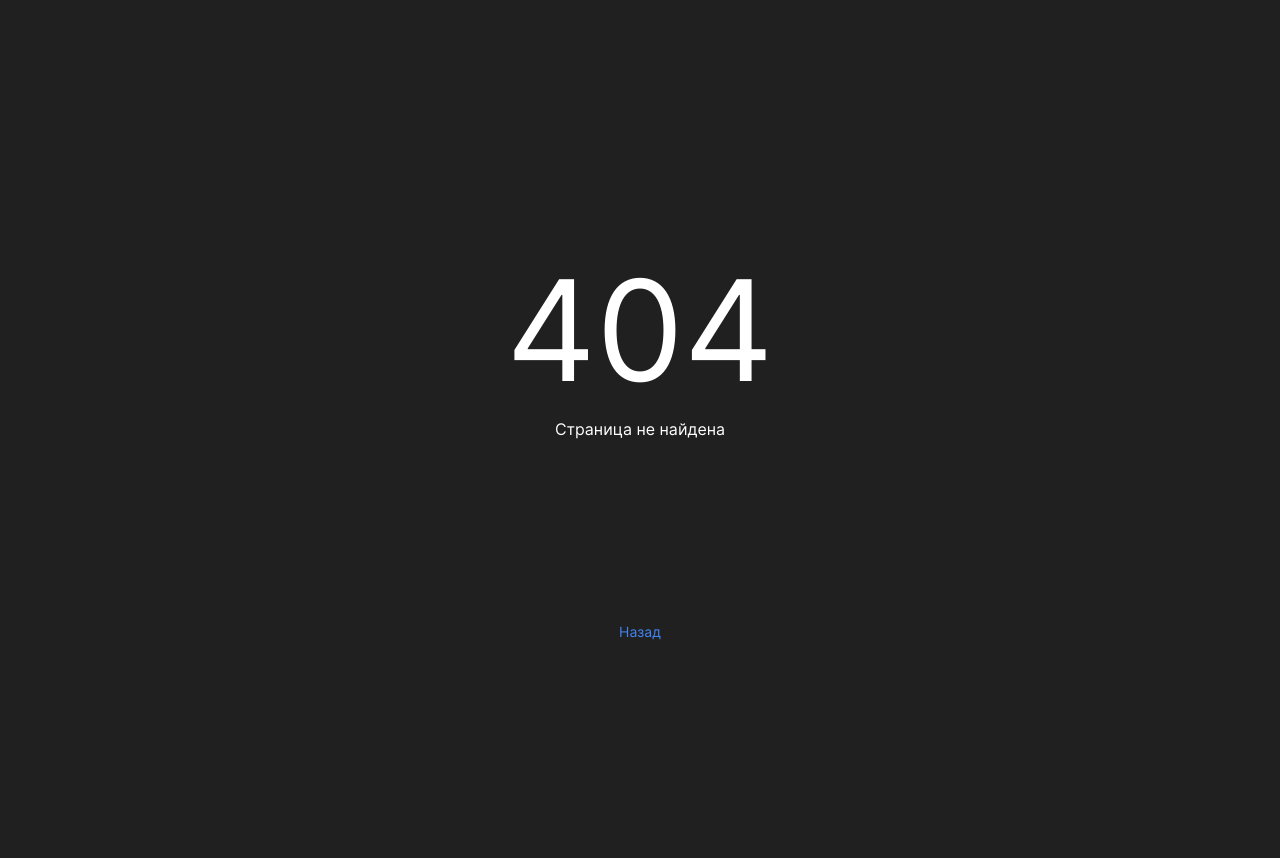
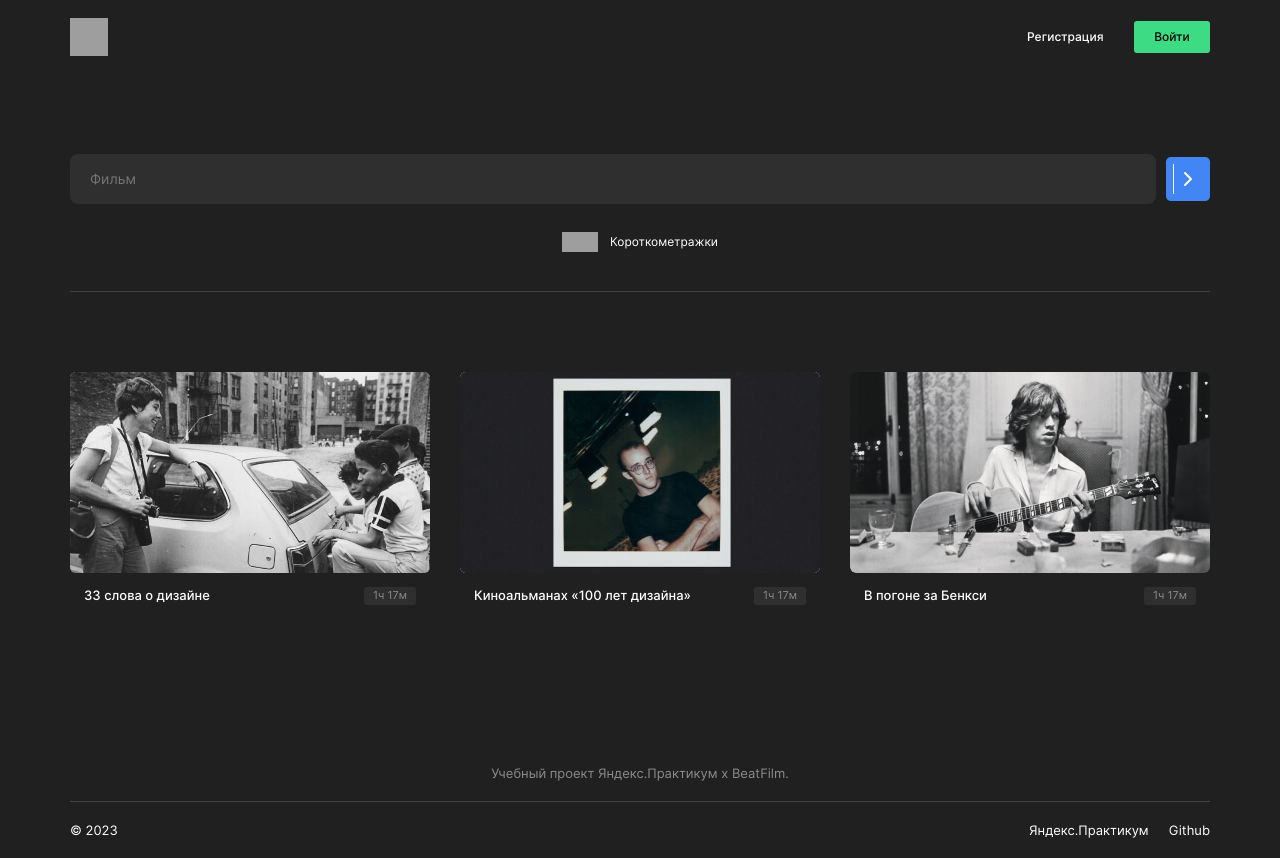
Before and after one commit to Sattturday/movies-explorer-frontend, a React (Create React App) app: page /saved-movies in a window 1280 px wide. Before the commit this address had no page. Before the commit the page ends 800 px from the top, so only its background shows below. Built offline with nearby package versions, Linux system fonts and the light colour scheme; grey boxes are pictures that could not be loaded.

Commit message:
add SavedMovies

```diff
--- a/src/components/App/App.js
+++ b/src/components/App/App.js
@@ -51,7 +51,7 @@ function App() {
       <Routes>
         <Route path="/" element={<Main onBurgerClick={handleBurgerClick} />} />
         <Route path="/movies" element={<Movies />} />
-        {/*  <Route path="/saved-movies" element={<SavedMovies />} />*/}
+        <Route path="/saved-movies" element={<SavedMovies />} />
         <Route path="/profile"
           element={<Profile
             onUpdateUser={handleUpdateUser}
--- a/src/components/films/MoviesCard/MoviesCard.js
+++ b/src/components/films/MoviesCard/MoviesCard.js
@@ -1,17 +1,19 @@
 import './MoviesCard.scss';
 
-function MoviesCard({ card }) {
+function MoviesCard({ card, isSaved }) {
   return (
     <li className="card">
 
-      {!card.isSaved ? (
+      {!card.saved ? (
         <button
           className="card__button card__button_type_saved"
           type="button"
         >Сохранить</button>
       ) : (
         <button
-          className="card__button card__button_type_unsaved"
+          className={`card__button card__button_type_unsaved${
+            (isSaved && ' card__button_type_delete') || ''
+          }`}
           type="button"
         ></button>
       )}
--- a/src/components/films/MoviesCard/MoviesCard.scss
+++ b/src/components/films/MoviesCard/MoviesCard.scss
@@ -9,7 +9,8 @@
   flex-direction: column;
 
   &:hover {
-    .card__button_type_saved {
+    .card__button_type_saved,
+    .card__button_type_delete {
       opacity: 1;
       @include button;
     }
@@ -42,6 +43,13 @@
     background-image: url(../../../images/icon/save.svg);
     background-size: cover;
     background-color: transparent;
+    @include button;
+  }
+
+  &_type_delete {
+    background-image: url(../../../images/icon/delete.svg);
+    opacity: 0;
+    @extend %transition-all;
   }
 }
 
--- a/src/components/films/MoviesCardList/MoviesCardList.js
+++ b/src/components/films/MoviesCardList/MoviesCardList.js
@@ -1,23 +1,49 @@
+import { useContext, useEffect, useState } from 'react';
+import { useLocation } from 'react-router-dom';
+
 import './MoviesCardList.scss';
 import MoviesCard from '../MoviesCard/MoviesCard';
 import { AppContext } from '../../../contexts/AppContext';
-import { useContext } from 'react';
 
 function MoviesCardList() {
+  const location = useLocation();
   const app = useContext(AppContext);
+
+  const [isSaved, setIsSaved] = useState('');
+
+  useEffect(() => {
+    if (location.pathname === '/saved-movies') {
+      setIsSaved(true);
+    } else {
+      setIsSaved(false);
+    }
+  }, [location]);
 
   return (
     <section className="movies" aria-label="Фильмы">
       <div className="wrapper">
         <ul className="movies__list">
-          {app.movies.map((movie) => (
-            <MoviesCard
-              key={movie._id}
-              card={movie}
-            />
-          ))}
+          {isSaved ? (
+            app.movies
+              .filter((movie) => movie.saved === true)
+              .map((movie) => (
+                <MoviesCard
+                  key={movie._id}
+                  card={movie}
+                  isSaved={isSaved}
+                />
+              ))
+          ) : (
+            app.movies.map((movie) => (
+              <MoviesCard
+                key={movie._id}
+                card={movie}
+                isSaved={isSaved}
+              />
+            ))
+          )}
         </ul>
-        <button className="movies__more" type="button">Ещё</button>
+        {!isSaved && (<button className="movies__more" type="button">Ещё</button>)}
       </div>
     </section>
   );
--- a/src/components/films/SavedMovies/SavedMovies.js
+++ b/src/components/films/SavedMovies/SavedMovies.js
@@ -0,0 +1,20 @@
+import './SavedMovies.scss';
+import Header from '../../common/Header/Header';
+import Footer from '../../common/Footer/Footer';
+import SearchForm from '../SearchForm/SearchForm';
+import MoviesCardList from '../MoviesCardList/MoviesCardList';
+
+function SavedMovies({onBurgerClick}) {
+  return (
+    <>
+      <Header onBurgerClick={onBurgerClick} />
+      <main>
+        <SearchForm />
+        <MoviesCardList />
+      </main>
+      <Footer />
+    </>
+  );
+}
+
+export default SavedMovies;
--- a/src/utils/data.js
+++ b/src/utils/data.js
@@ -17,84 +17,84 @@ const movies = [
     nameRU: '33 слова о дизайне',
     img: img1,
     duration: '1ч 17м',
-    isSaved: true,
+    saved: true,
   },
   {
     _id: 2,
     nameRU: 'Киноальманах «100 лет дизайна»',
     img: img2,
     duration: '1ч 17м',
-    isSaved: true,
+    saved: true,
   },
   {
     _id: 3,
     nameRU: 'В погоне за Бенкси',
     img: img3,
     duration: '1ч 17м',
-    isSaved: true,
+    saved: true,
   },
   {
     _id: 4,
     nameRU: 'Баския: Взрыв реальности',
     img: img4,
     duration: '1ч 17м',
-    isSaved: false,
+    saved: false,
   },
   {
     _id: 5,
     nameRU: 'Бег это свобода',
     img: img5,
     duration: '1ч 17м',
-    isSaved: false,
+    saved: false,
   },
   {
     _id: 6,
     nameRU: 'Книготорговцы',
     img: img6,
     duration: '1ч 17м',
-    isSaved: false,
+    saved: false,
   },
   {
     _id: 7,
     nameRU: 'Когда я думаю о Германии ночью',
     img: img7,
     duration: '1ч 17м',
-    isSaved: false,
+    saved: false,
   },
   {
     _id: 8,
     nameRU: 'Gimme Danger: История Игги и The Stooges',
     img: img8,
     duration: '1ч 17м',
-    isSaved: false,
+    saved: false,
   },
   {
     _id: 9,
     nameRU: 'Дженис: Маленькая девочка грустит',
     img: img9,
     duration: '1ч 17м',
-    isSaved: false,
+    saved: false,
   },
   {
     _id: 10,
     nameRU: 'Соберись перед прыжком',
     img: img10,
     duration: '1ч 17м',
-    isSaved: false,
+    saved: false,
   },
   {
     _id: 11,
     nameRU: 'Пи Джей Харви: A dog called money',
     img: img11,
     duration: '1ч 17м',
-    isSaved: false,
+    saved: false,
   },
   {
     _id: 12,
     nameRU: 'По волнам: Искусство звука в кино',
     img: img12,
     duration: '1ч 17м',
-    isSaved: false,
+    saved: false,
   },
 ];
 
```
Also changed, not shown: src/images/icon/delete.svg (added).
